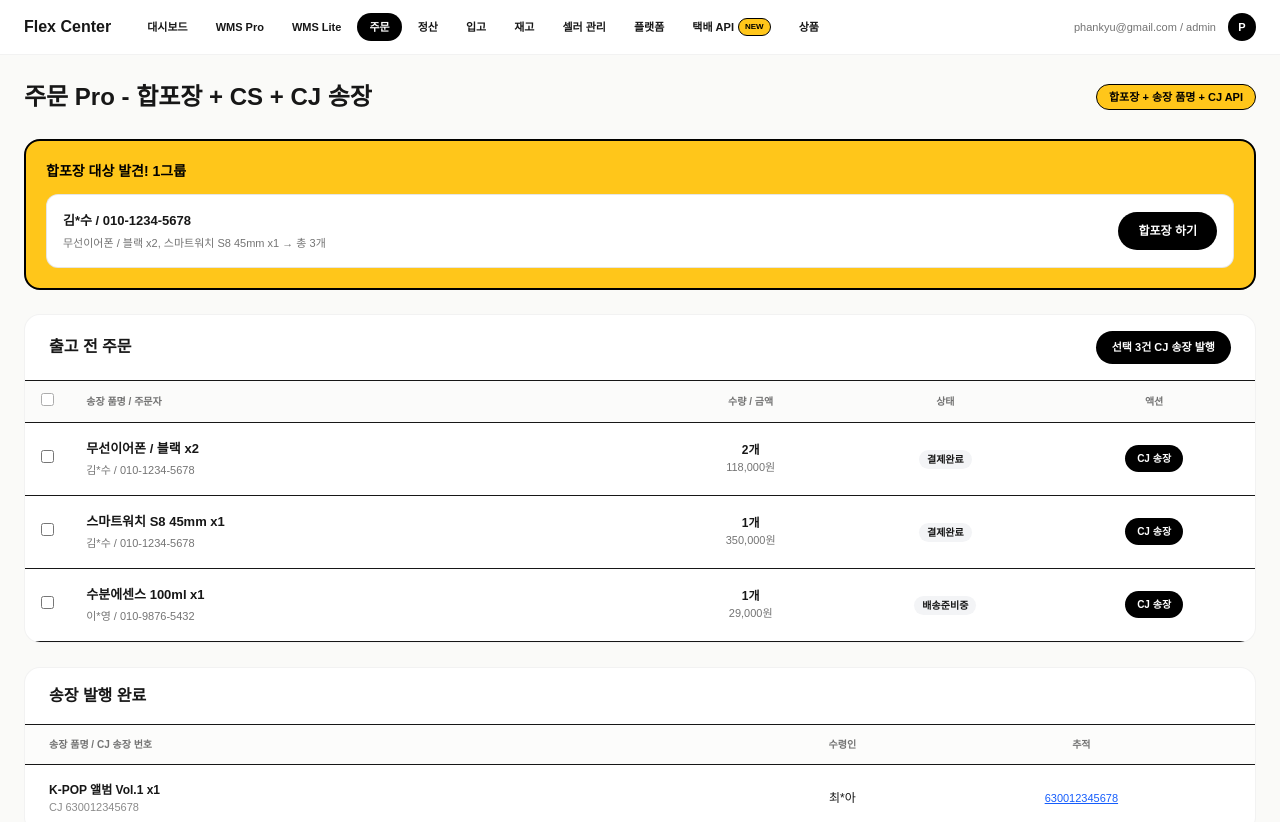
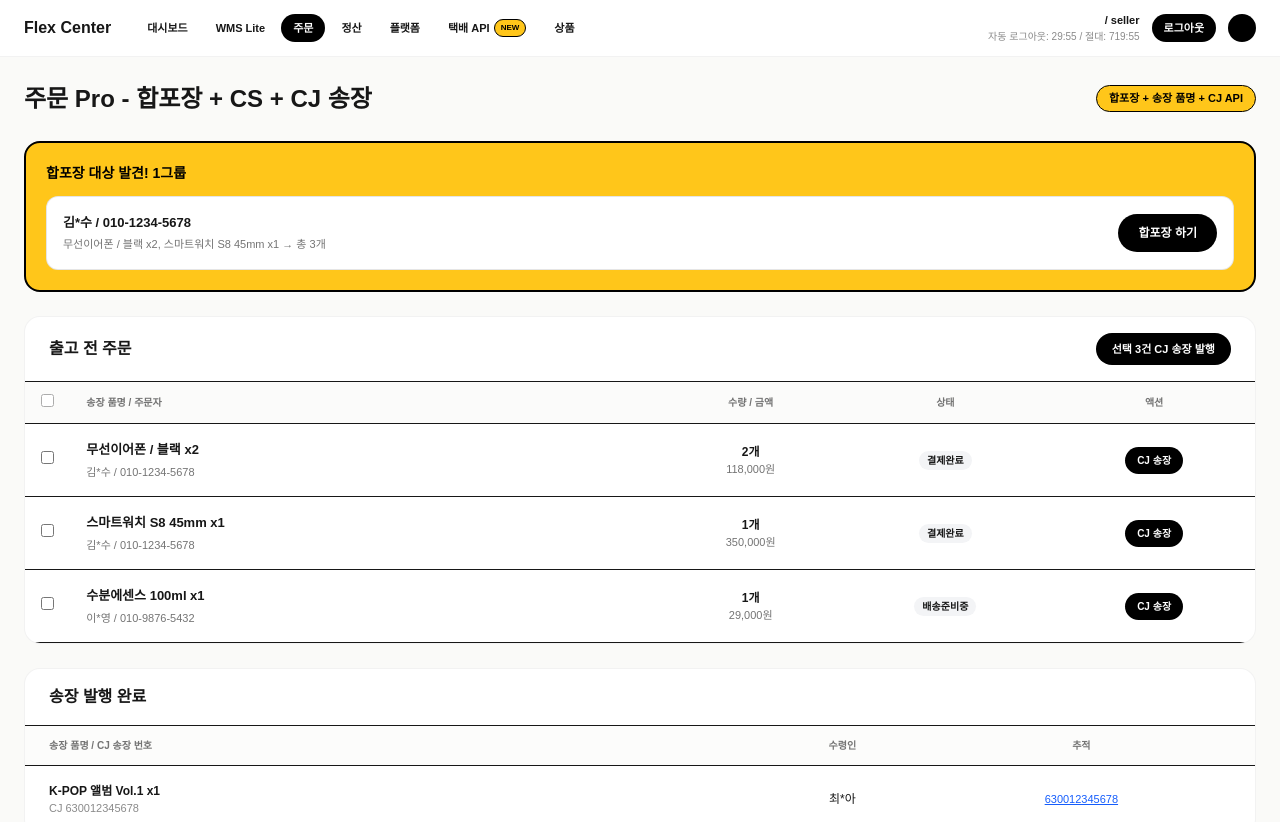
Before and after one commit to hanman19/flex-center, a Next.js app: page /orders in a window 1280 px wide. Shown: the top 822 px of the page. Built offline with nearby package versions, Linux system fonts and the light colour scheme.

Commit message:
restore TopNav with logout, auto-logout, role check, and shipments menu

```diff
--- a/src/components/TopNav.tsx
+++ b/src/components/TopNav.tsx
@@ -1,12 +1,37 @@
 "use client";
 import Link from "next/link";
-import { usePathname } from "next/navigation";
+import { usePathname, useRouter } from "next/navigation";
 import { useEffect, useState } from "react";
+import { createClient } from "@supabase/supabase-js";
 
-const menus = [
+const supabase = createClient(
+  "https://qkpnvfmsmvcemdblaahl.supabase.co",
+  "sb_publishable_bhaLFQf6wmB6wMx1NNkSAg_Ypyy48rF"
+);
+
+export default function TopNav() {
+  const pathname = usePathname();
+  const router = useRouter();
+  const [role, setRole] = useState<string>("seller");
+  const [email, setEmail] = useState<string>("");
+  const [mounted, setMounted] = useState(false);
+  const [timeLeft, setTimeLeft] = useState<number>(30 * 60); // 30분
+  const [absoluteLeft, setAbsoluteLeft] = useState<number>(12 * 60 * 60); // 12시간
+
+  // 메뉴 - seller와 staff/admin 구분 + 택배 API 추가!
+  const sellerMenus = [
+    { name: "대시보드", path: "/dashboard" },
+    { name: "WMS Lite", path: "/wms" },
+    { name: "주문", path: "/orders" },
+    { name: "정산", path: "/settlement" },
+    { name: "플랫폼", path: "/platforms" },
+    { name: "택배 API", path: "/shipments", badge: "NEW" },
+    { name: "상품", path: "/products" },
+  ];
+
+  const staffMenus = [
     { name: "대시보드", path: "/dashboard" },
     { name: "WMS Pro", path: "/admin/wms" },
-  { name: "WMS Lite", path: "/wms" },
     { name: "주문", path: "/orders" },
     { name: "정산", path: "/settlement" },
     { name: "입고", path: "/admin/inbound" },
@@ -17,16 +42,78 @@ const menus = [
     { name: "상품", path: "/products" },
   ];
 
-export default function TopNav() {
-  const pathname = usePathname();
-  const [role, setRole] = useState("admin");
+  const menus = role === "seller" ? sellerMenus : staffMenus;
+
+  useEffect(() => {
+    setMounted(true);
+    const init = async () => {
+      const { data: { user } } = await supabase.auth.getUser();
+      if (user?.email) {
+        setEmail(user.email);
+        // phankyu@gmail.com은 무조건 admin!
+        if (user.email === "phankyu@gmail.com") {
+          setRole("admin");
+          return;
+        }
+        // seller_profiles 테이블에서 role 조회!
+        const { data } = await supabase.from("seller_profiles").select("role").eq("email", user.email).single();
+        if (data?.role) {
+          setRole(data.role);
+        } else {
+          // role 없으면 seller 기본!
+          setRole("seller");
+        }
+      }
+    };
+    init();
+
+    // 자동 로그아웃 - 30분 무활동 + 12시간 절대!
+    let lastActivity = Date.now();
+    const loginTime = Date.now();
+
+    const resetActivity = () => { lastActivity = Date.now(); setTimeLeft(30*60); };
+    window.addEventListener("mousemove", resetActivity);
+    window.addEventListener("keydown", resetActivity);
+    window.addEventListener("click", resetActivity);
+
+    const interval = setInterval(() => {
+      const now = Date.now();
+      const inactiveSec = Math.floor((now - lastActivity)/1000);
+      const absoluteSec = Math.floor((now - loginTime)/1000);
+
+      const remainingInactive = Math.max(0, 30*60 - inactiveSec);
+      const remainingAbsolute = Math.max(0, 12*60*60 - absoluteSec);
+
+      setTimeLeft(remainingInactive);
+      setAbsoluteLeft(remainingAbsolute);
+
+      if (remainingInactive <= 0 || remainingAbsolute <= 0) {
+        supabase.auth.signOut().then(()=>router.push("/login"));
+      }
+    }, 1000);
+
+    return () => {
+      clearInterval(interval);
+      window.removeEventListener("mousemove", resetActivity);
+      window.removeEventListener("keydown", resetActivity);
+      window.removeEventListener("click", resetActivity);
+    };
+  }, [router]);
+
+  const formatTime = (sec: number) => {
+    const m = Math.floor(sec/60);
+    const s = sec % 60;
+    return `${m}:${s.toString().padStart(2,"0")}`;
+  };
+
+  if (!mounted) return null;
 
   return (
     <div className="sticky top-0 z-50 bg-white/95 backdrop-blur border-b border-black/5">
       <div className="max-w-[1400px] mx-auto px-6 py-3 flex items-center justify-between">
         <div className="flex items-center gap-6">
           <Link href="/dashboard" className="font-black text-[16px]">Flex Center</Link>
-          <div className="flex items-center gap-1">
+          <div className="flex items-center gap-1 flex-wrap">
             {menus.map(m => {
               const active = pathname?.startsWith(m.path);
               return (
@@ -39,8 +126,12 @@ export default function TopNav() {
           </div>
         </div>
         <div className="flex items-center gap-3">
-          <span className="text-[11px] opacity-60">phankyu@gmail.com / {role}</span>
-          <div className="w-7 h-7 rounded-full bg-black text-white flex items-center justify-center text-[11px] font-bold">P</div>
+          <div className="text-right">
+            <p className="text-[11px] font-bold">{email} / {role}</p>
+            <p className="text-[10px] opacity-50">자동 로그아웃: {formatTime(timeLeft)} / 절대: {formatTime(absoluteLeft)}</p>
+          </div>
+          <button onClick={async()=>{ await supabase.auth.signOut(); router.push("/login"); }} className="bg-black text-white px-3 py-1.5 rounded-full text-[11px] font-bold">로그아웃</button>
+          <div className="w-7 h-7 rounded-full bg-black text-white flex items-center justify-center text-[11px] font-bold">{email.slice(0,1).toUpperCase()}</div>
         </div>
       </div>
     </div>
```
Lines whose indentation alone changed are shown as unchanged.
